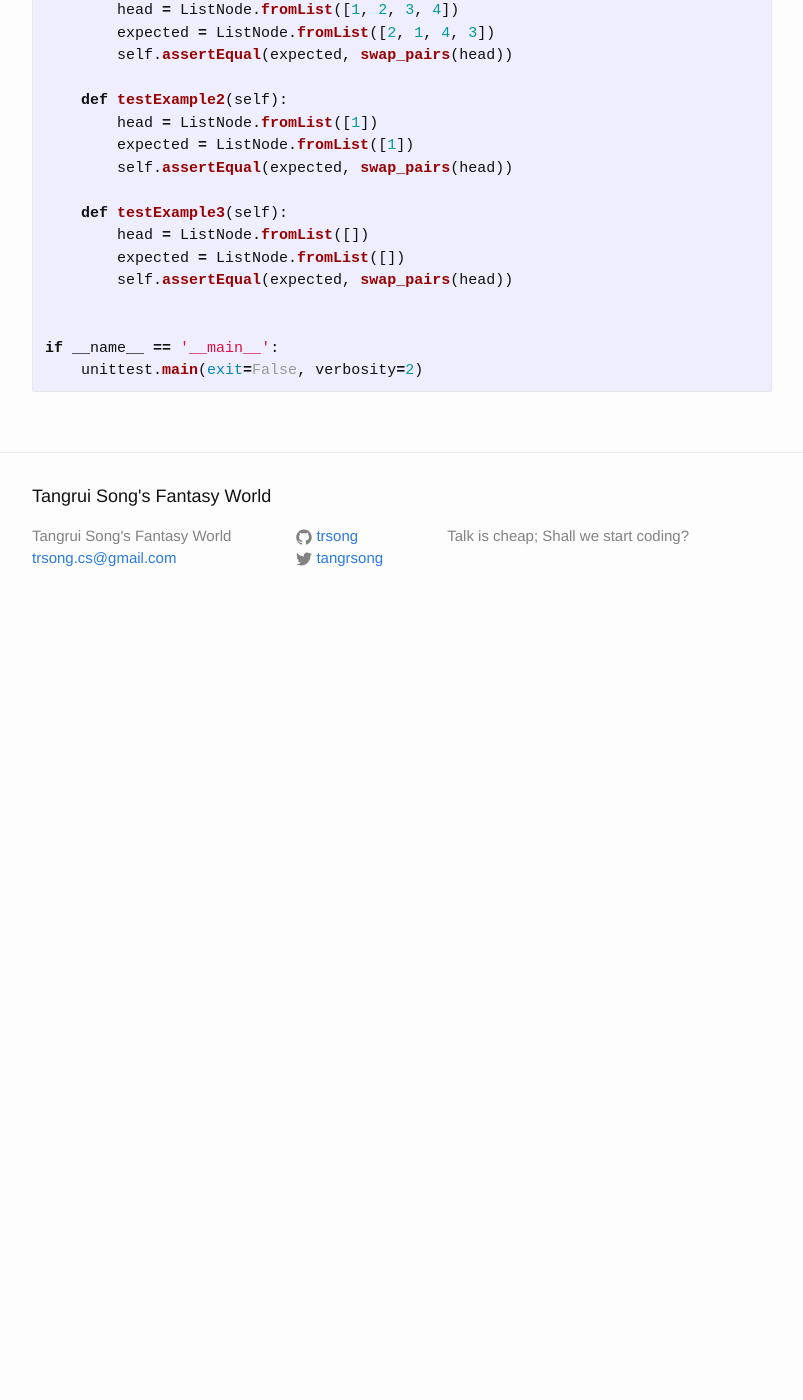
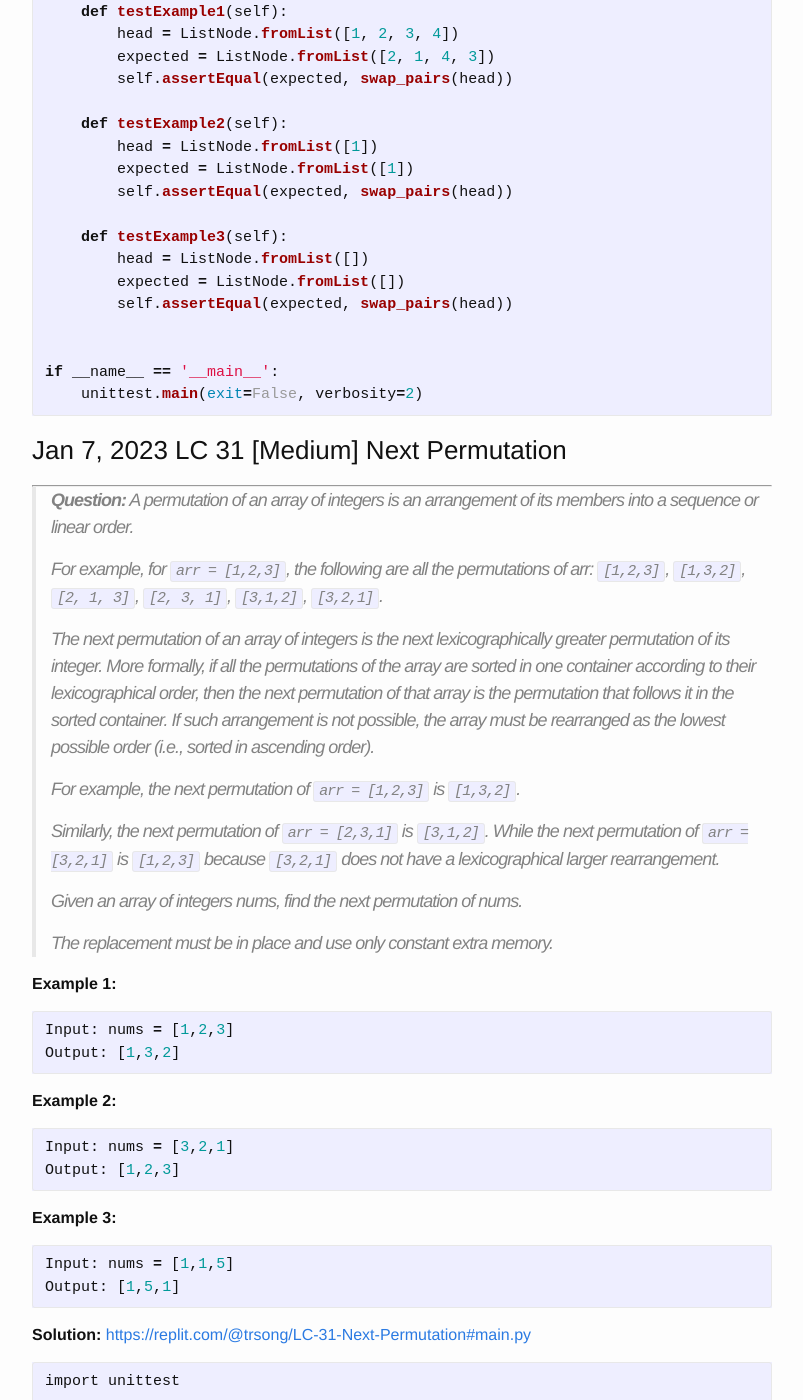
Before and after one commit to trsong/trsong.github.io, a Jekyll site: the page built from _posts/2023-01-01-DailyQuestions.md, in a window 1280 px wide and 1400 px high, scrolled down 12312 px. Shown: the whole window, without its empty margins (238-1041 px from the left). Built offline with Jekyll 4.4.1, drawn with Linux system fonts in a browser that asks for light colours; before the commit the page ends 12942 px from its top, so only the background shows below that; some of the changed text lies outside the part shown.

Commit message:
Add Jan 7 question.

````diff
--- a/_posts/2023-01-01-DailyQuestions.md
+++ b/_posts/2023-01-01-DailyQuestions.md
@@ -587,3 +587,102 @@ class SwapPairsSpec(unittest.TestCase):
 if __name__ == '__main__':
     unittest.main(exit=False, verbosity=2)
 ```
+
+
+### Jan 7, 2023 LC 31 \[Medium\] Next Permutation
+---
+> **Question:** A permutation of an array of integers is an arrangement of its members into a sequence or linear order.
+>
+> For example, for `arr = [1,2,3]`, the following are all the permutations of arr: `[1,2,3]`, `[1,3,2]`, `[2, 1, 3]`, `[2, 3, 1]`, `[3,1,2]`, `[3,2,1]`.
+>
+> The next permutation of an array of integers is the next lexicographically greater permutation of its integer. More formally, if all the permutations of the array are sorted in one container according to their lexicographical order, then the next permutation of that array is the permutation that follows it in the sorted container. If such arrangement is not possible, the array must be rearranged as the lowest possible order (i.e., sorted in ascending order).
+>
+> For example, the next permutation of `arr = [1,2,3]` is `[1,3,2]`.
+>
+> Similarly, the next permutation of `arr = [2,3,1]` is `[3,1,2]`.
+While the next permutation of `arr = [3,2,1]` is `[1,2,3]` because `[3,2,1]` does not have a lexicographical larger rearrangement.
+>
+> Given an array of integers nums, find the next permutation of nums.
+>
+> The replacement must be in place and use only constant extra memory.
+
+**Example 1:**
+
+```py
+Input: nums = [1,2,3]
+Output: [1,3,2]
+```
+
+**Example 2:**
+
+```py
+Input: nums = [3,2,1]
+Output: [1,2,3]
+```
+
+**Example 3:**
+
+```py
+Input: nums = [1,1,5]
+Output: [1,5,1]
+```
+
+**Solution:** [https://replit.com/@trsong/LC-31-Next-Permutation#main.py](https://replit.com/@trsong/LC-31-Next-Permutation#main.py)
+```py
+import unittest
+
+def next_permutation(nums):
+    prev_peak_pos = find_prev_peak_from_right(nums)
+    if prev_peak_pos < 0:
+        nums.reverse()
+        return
+
+    swap_pos = find_target_plus_from_right(nums, nums[prev_peak_pos])
+    nums[prev_peak_pos], nums[swap_pos] = nums[swap_pos], nums[prev_peak_pos]
+    reverse(nums, prev_peak_pos + 1, len(nums) - 1)
+
+
+def find_prev_peak_from_right(nums):
+    for i in range(len(nums) - 2, -1, -1):
+        if nums[i] < nums[i + 1]:
+            return i
+    return -1
+
+
+def find_target_plus_from_right(nums, target):
+    for i in range(len(nums) - 1, -1, -1):
+        if nums[i] > target:
+            return i
+    return -1
+
+
+def reverse(nums, lo, hi):
+    while lo < hi:
+        nums[lo], nums[hi] = nums[hi], nums[lo]
+        lo += 1
+        hi -= 1
+
+
+class NextPermutationSpec(unittest.TestCase):
+    def testExample1(self):
+        nums = [1, 2, 3]
+        expected = [1, 3, 2]
+        next_permutation(nums)
+        self.assertEqual(expected, nums)
+
+    def testExample2(self):
+        nums = [3, 2, 1]
+        expected = [1, 2, 3]
+        next_permutation(nums)
+        self.assertEqual(expected, nums)
+
+    def testExample3(self):
+        nums = [1, 1, 5]
+        expected = [1, 5, 1]
+        next_permutation(nums)
+        self.assertEqual(expected, nums)
+
+
+if __name__ == '__main__':
+    unittest.main(exit=False, verbosity=2)
+```
````
